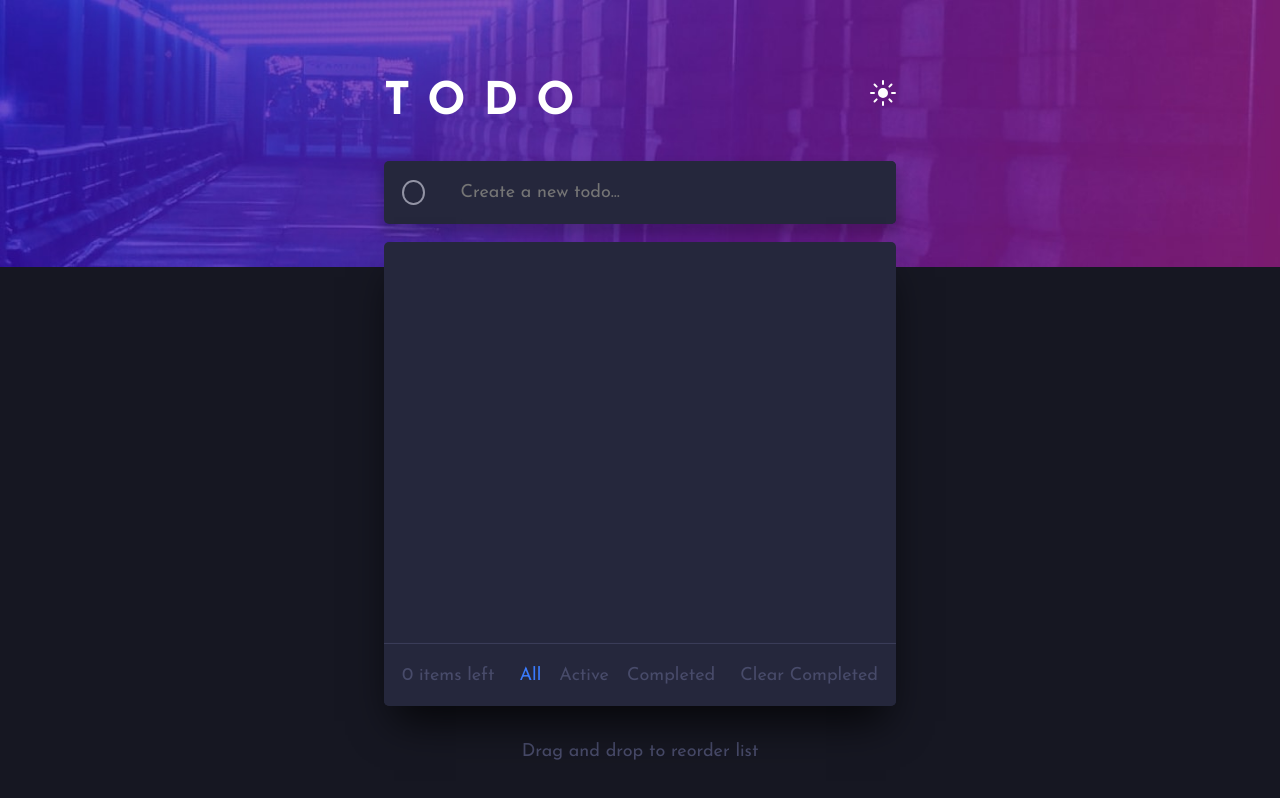
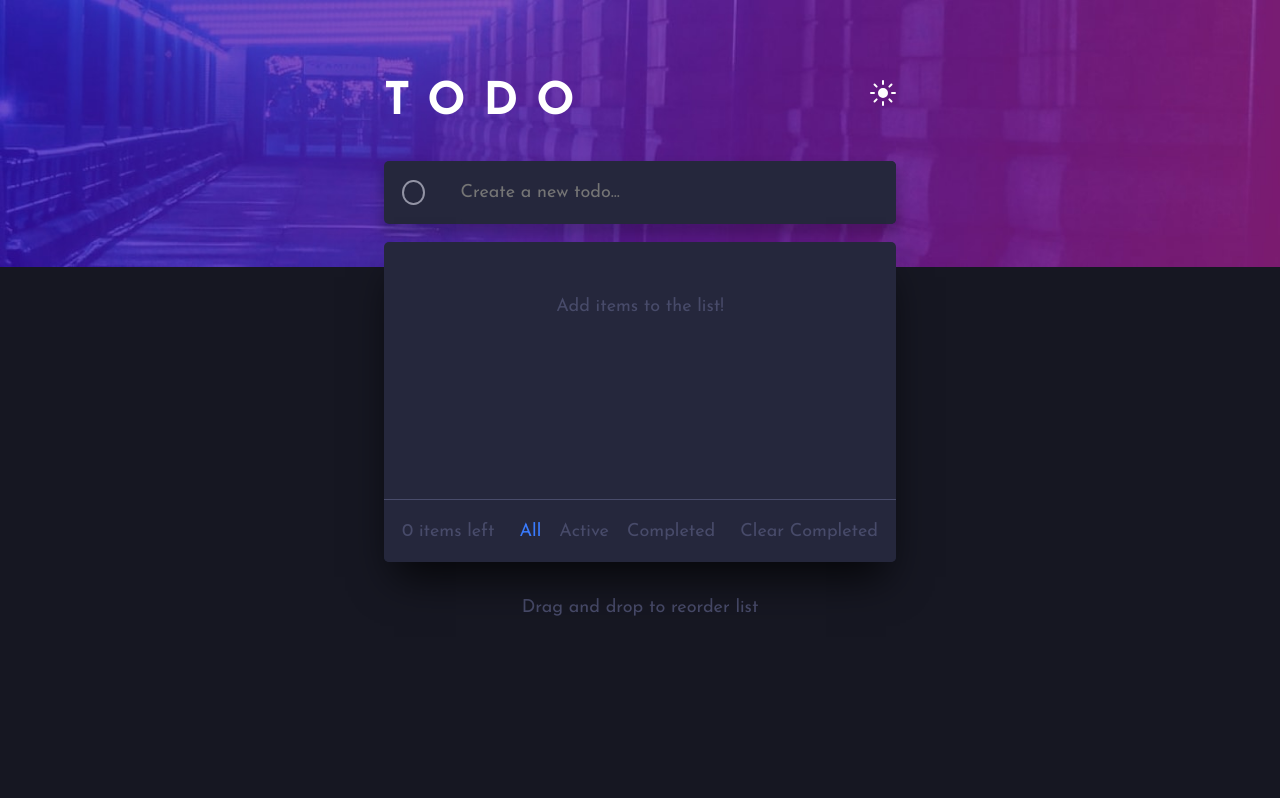
Before and after one commit to SaiPradeepti/Frontendmentor-Challenges, a React (Create React App) app in the folder 06todo-app-main/: page / in a window 1280 px wide. Built offline with nearby package versions, Linux system fonts and the light colour scheme.

Commit message:
Refactoring App.js using useReducer Hook

```diff
--- a/06todo-app-main/src/components/App.js
+++ b/06todo-app-main/src/components/App.js
@@ -1,4 +1,5 @@
-import React, { useState, useEffect } from 'react'
+import React, { useEffect, useReducer } from 'react'
+import { reducer } from './reducer'
 import '../scss/main.scss'
 import Input from './Input'
 import List from './List'
@@ -16,43 +17,22 @@ const getLocalStorage = () => {
     return [];
 }
 
+const initialState = {
+  list: getLocalStorage(),
+  lightTheme: false
+}
+
 const App = () => {
-  const [lightTheme,setLightTheme] = useState(false);
-  const [list,setList] = useState(getLocalStorage());
+  const [state,dispatch] = useReducer(reducer,initialState);
 
-  // Adding todo to list from input field
-  const addToDo = (todo) =>{
-    setList([...list,{id:new Date().getTime().toString(),'todo':todo,completed:false}]);
-  }
-
-  // Setting completed key of a todo to true
-  const completedToDo = (id) => {
-    setList(list.map(item => {
-      if(item.id === id)
-      item.completed = !item.completed;
-      return item;
-    }))
-  }
-
-  // Clearing completed todos from list
-  const clearCompleted = () => {
-    setList(list.filter(item => item.completed !== true))
-  }
-
-  // Remove todo
-  const removeToDo = (id) => {
-    setList(list.filter(item => item.id !== id))
-  }
-
-  // Set Local Storage
   useEffect(() => {
-    setLocalStorage(list)
-  },[list]);
+    setLocalStorage(state.list)
+  },[state.list]);
 
 
   return (
 
-      <div className={`app ${lightTheme ? 'lightTheme' : 'darkTheme'}`}>
+      <div className={`app ${state.lightTheme ? 'lightTheme' : 'darkTheme'}`}>
         <DragDropContext onDragEnd={(param)=>{
           if(!param.destination){
             return;
@@ -60,20 +40,20 @@ const App = () => {
           const srcIndex = param.source.index;
           const destIndex = param.destination.index;
 
-          list.splice(destIndex,0,list.splice(srcIndex,1)[0]);
-          setLocalStorage(list);
+          state.list.splice(destIndex,0,state.list.splice(srcIndex,1)[0]);
+          setLocalStorage(state.list);
           console.log(param);
         }}>
         <div className="app__header">
           <div className="app__title">todo</div>
-          <div className="app__darkTheme" onClick={()=>setLightTheme(!lightTheme)}>
+          <div className="app__darkTheme" onClick={()=>dispatch({type:'toggleLightTheme'})}>
             {
-              lightTheme ? <img src="./images/icon-moon.svg" alt="moon" /> : <img src="./images/icon-sun.svg" alt="sun" />
+              state.lightTheme ? <img src="./images/icon-moon.svg" alt="moon" /> : <img src="./images/icon-sun.svg" alt="sun" />
             }
           </div>
         </div>
-        <Input addToDo={addToDo} lightTheme={lightTheme} />
-        <List list={list} completedToDo={completedToDo} clearCompleted={clearCompleted} removeToDo={removeToDo} lightTheme={lightTheme} />
+        <Input dispatch={dispatch} lightTheme={state.lightTheme} />
+        <List dispatch={dispatch} list={state.list} lightTheme={state.lightTheme} />
         <div className="app__drag">Drag and drop to reorder list</div>
         </DragDropContext>
       </div>
--- a/06todo-app-main/src/components/Input.js
+++ b/06todo-app-main/src/components/Input.js
@@ -1,11 +1,11 @@
 import React, { useState } from 'react'
 
-const Input = ({addToDo,lightTheme}) => {
+const Input = ({dispatch,lightTheme}) => {
     const [todo,setTodo] = useState('');
     const handleSubmit = (e) => {
         e.preventDefault();
         if(todo !== '')
-            addToDo(todo);
+            dispatch({type: 'addToDo', payload: {id:new Date().getTime().toString(),'todo':todo,completed:false}});
         setTodo('');
     }
     return (
--- a/06todo-app-main/src/components/List.js
+++ b/06todo-app-main/src/components/List.js
@@ -2,7 +2,7 @@ import React, { useState, useEffect } from 'react'
 import Todo from './Todo'
 import { Droppable, Draggable } from 'react-beautiful-dnd';
 
-const List = ({list,completedToDo,clearCompleted,removeToDo,lightTheme}) => {
+const List = ({dispatch,list,lightTheme}) => {
     const [newList,setNewList] = useState(list);
     const [itemsLeft,setItemsLeft] = useState(0);
     const [activeState,setActiveState] = useState('all');
@@ -34,17 +34,17 @@ const List = ({list,completedToDo,clearCompleted,removeToDo,lightTheme}) => {
     }, [list])
 
     return (
-        <div className={`app__list ${lightTheme ? 'app__light' : false}`}>
+        <div className={`app__list ${lightTheme ? 'app__light' : false} ${newList.length===0? 'app__emptylist' : false}`}>
             <Droppable droppableId="droppable">
                 {(provided, _) => (
-                    <div {...provided.droppableProps} ref={provided.innerRef} className="todo__list">
-                        {
-                            newList.map((item,index) => {
+                    <div {...provided.droppableProps} ref={provided.innerRef} className={`todo__list ${newList.length === 0 ? 'emptyList' : false}`}>
+                        {(newList.length===0) && <div className='todo__msg'>Add items to the list!</div>}
+                        {   newList.map((item,index) => {
                                     return (
                                         <Draggable draggableId={item.id} index={index} key={item.id}>
                                             {(provided, snapshot) => (
                                                 <div ref={provided.innerRef} {...provided.draggableProps} {...provided.dragHandleProps}>
-                                                <Todo index={index} item={item}  completedToDo={completedToDo} removeToDo={removeToDo} lightTheme={lightTheme} />
+                                                    <Todo item={item}  dispatch={dispatch} lightTheme={lightTheme} />
                                                 </div>
                                             )}
                                         </Draggable>
@@ -62,7 +62,7 @@ const List = ({list,completedToDo,clearCompleted,removeToDo,lightTheme}) => {
                     <div className={`active ${activeState === 'active' ? 'activeState' : false}`} onClick={()=>setActiveState('active')}>Active</div>
                     <div className={`completed ${activeState === 'completed' ? 'activeState' : false}`} onClick={()=>setActiveState('completed')}>Completed</div>
                 </div>
-                <div className="app__clearCompleted" onClick={clearCompleted}>Clear Completed</div>
+                <div className="app__clearCompleted" onClick={()=>dispatch({type:'clearCompleted'})}>Clear Completed</div>
             </div>
         </div>
     )
--- a/06todo-app-main/src/components/Todo.js
+++ b/06todo-app-main/src/components/Todo.js
@@ -1,22 +1,22 @@
 import React from 'react'
 
 
-const Todo = ({index,item,completedToDo,removeToDo,lightTheme}) => {
+const Todo = ({item,dispatch,lightTheme}) => {
     const {id,todo} = item;
 
     return (
                 <div className={`app__todo ${lightTheme ? 'todo__light': false}`} >
-                    <div className='app__button' onClick={() => completedToDo(id)}>
+                    <div className='app__button' onClick={() => dispatch({type:'completedToDo',payload:{id:id}})}>
                         <div className={`button__wrapper ${item.completed ? 'buttonClick' : false}`} >
                             {
                                     item.completed ? <img src="./images/icon-check.svg" alt="icon-check" className="faCheck" /> : <div className="button"></div>
                             }
                         </div>
                     </div>
-                    <div className={`todo ${item.completed ? 'todoCompleted' : ''}`} onClick={() => completedToDo(id)}>
+                    <div className={`todo ${item.completed ? 'todoCompleted' : ''}`} onClick={() => dispatch({type:'completedToDo',payload:{id:id}})}>
                         {todo}
                     </div>
-                    <img src="./images/icon-cross.svg" alt="icon-cross"  className='remove' onClick={() => removeToDo(id)}/>
+                    <img src="./images/icon-cross.svg" alt="icon-cross"  className='remove' onClick={() => dispatch({type:'removeToDo',payload:{id:id}})}/>
                 </div>
 
     )
--- /dev/null
+++ b/06todo-app-main/src/components/reducer.js
@@ -0,0 +1,35 @@
+export const reducer = (state,action) => {
+    let list;
+    switch (action.type){
+        case 'toggleLightTheme':
+            return {
+                ...state,
+                lightTheme: !state.lightTheme,
+            };
+        case 'addToDo':
+            return{
+                ...state,
+                list: [...state.list,action.payload]
+            }
+        case 'completedToDo':
+            list = state.list.map(item => {
+                    if(item.id === action.payload.id){
+                        return{
+                            ...item,
+                            completed: !item.completed
+                        }
+                    }
+                    else
+                    return item;
+                });
+            return{...state, list: list};
+        case 'clearCompleted':
+            list = state.list.filter(item => item.completed !== true);
+            return{...state, list: list};
+        case 'removeToDo':
+            list = state.list.filter(item => item.id !== action.payload.id);
+            return {...state, list: list};
+        default:
+            throw new Error('no matching action type');
+    }
+}
--- a/06todo-app-main/src/scss/_config.scss
+++ b/06todo-app-main/src/scss/_config.scss
@@ -126,3 +126,9 @@ $fontweight-bold: 700;
   background: $clr-very-dark-desaturated-blue;
   border-radius: 50%;
 }
+
+@mixin centerElement {
+  display: flex;
+  align-items: center;
+  justify-content: center;
+}
--- a/06todo-app-main/src/scss/_list.scss
+++ b/06todo-app-main/src/scss/_list.scss
@@ -20,9 +20,22 @@
     }
   }
 
+  #{&}__emptylist {
+    height: 40vh;
+  }
+
   .todo__list {
     height: 80%;
     overflow: auto;
+  }
+
+  .emptyList {
+    @include centerElement;
+    height: 40%;
+  }
+
+  .todo__msg {
+    color: $clr-very-dark-grayish-blue;
   }
 
   #{&}__menu {
```
Lines whose indentation alone changed are shown as unchanged.
